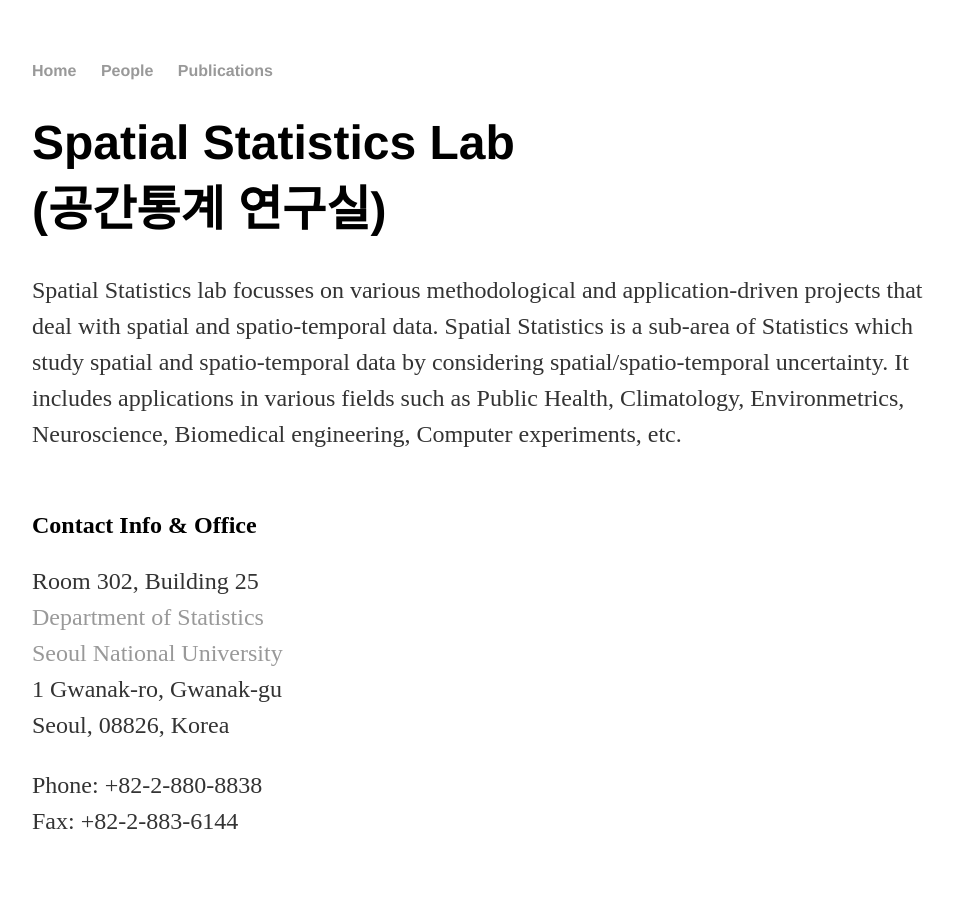
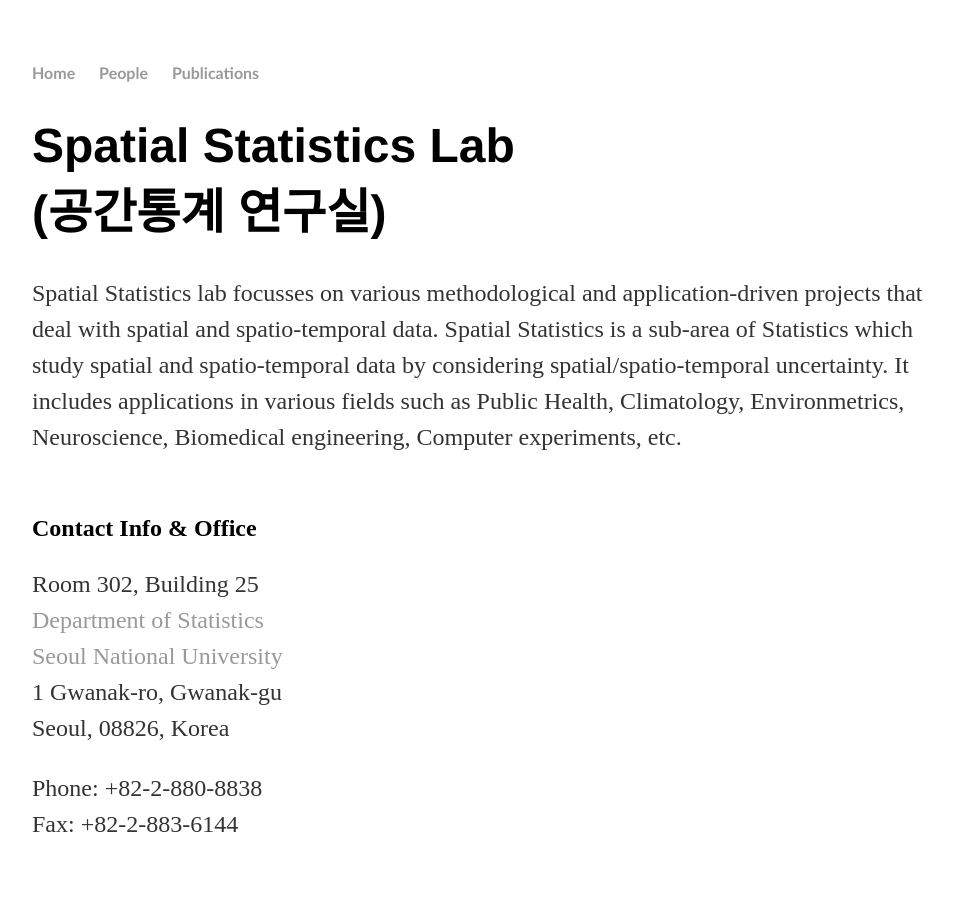
Before and after one commit to starestar/limcstat.github.io, a Jekyll site: the page built from index.html, in a window 1280 px wide. Shown: the whole page, without its empty margins (160-1114 px from the left). Built offline with Jekyll 4.4.1, drawn with Linux system fonts in a browser that asks for light colours.

Commit message:
Update main.css

```diff
--- a/css/main.css
+++ b/css/main.css
@@ -3,15 +3,16 @@
     width: 70%;
 }
 nav ul, footer ul {
-    font-family:'Helvetica', 'Arial', 'Sans-Serif';
+    font-family: 'Noto Sans KR', 'Trebuchet MS', 'Helvetica', 'Arial', 'Sans-Serif';
     padding: 0px;
     list-style: none;
     font-weight: bold;
+    line-height: 160%;
 }
 nav ul li, footer ul li {
     display: inline;
     margin-right: 20px;
-    line-height: 140%;
+    line-height: 160%;
 }
 a {
     text-decoration: none;
```
